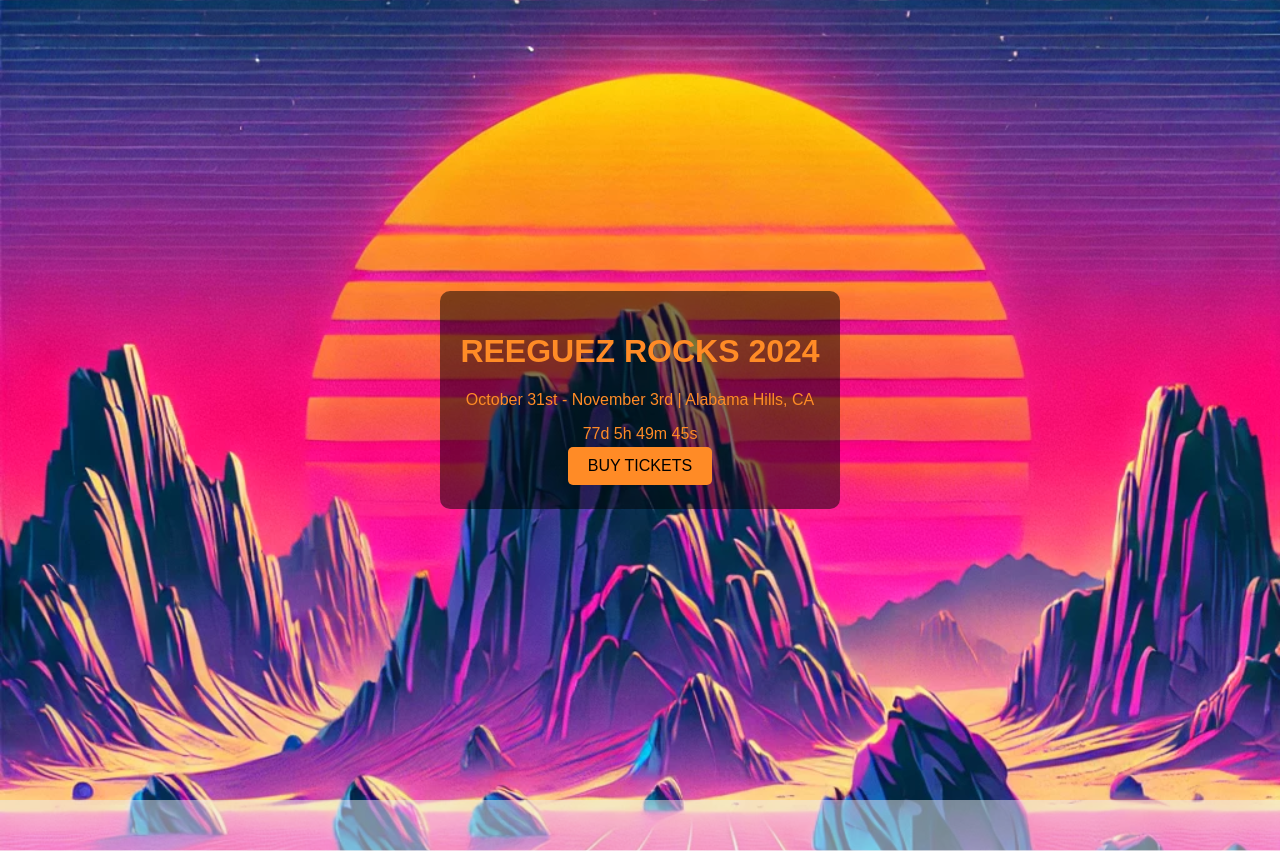
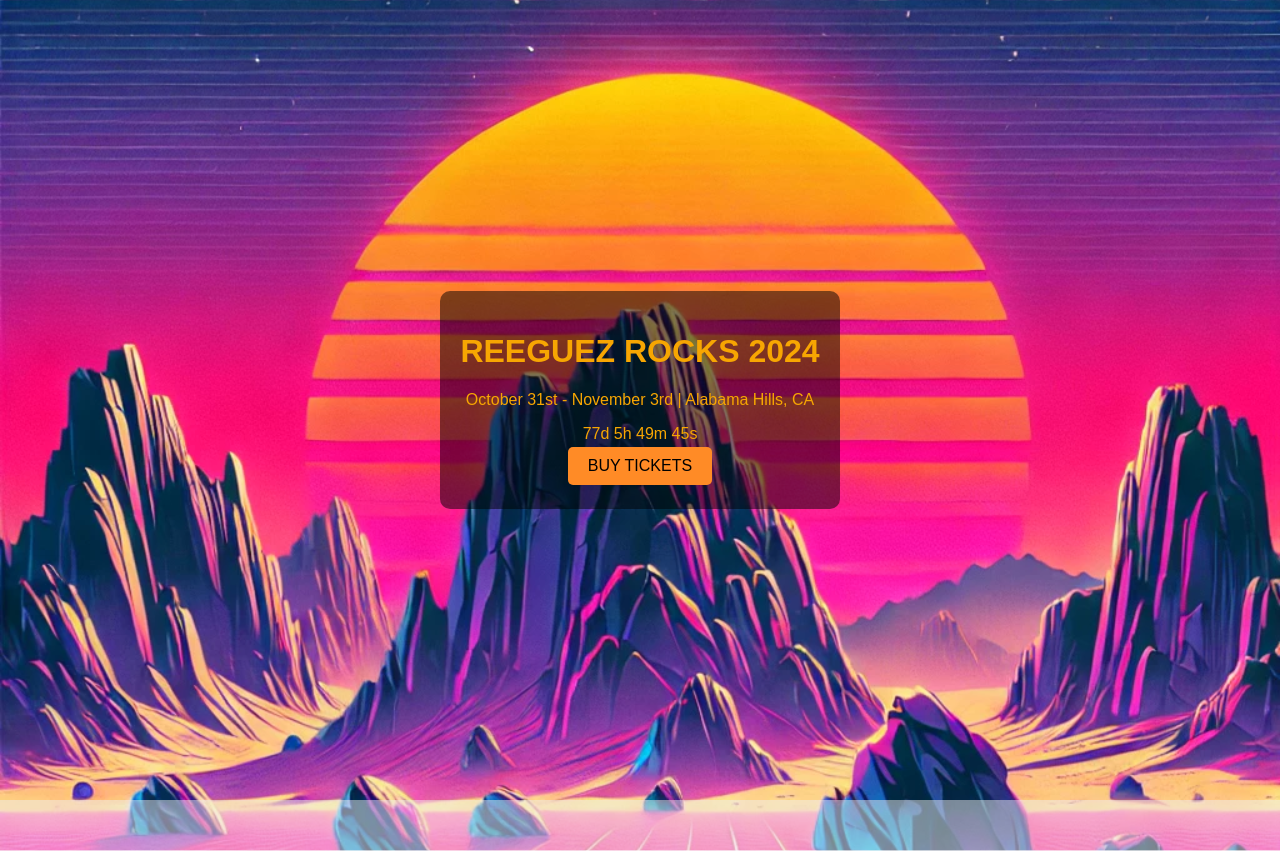
Before and after one commit to garrettw98/reeguezrocks.com, a plain HTML site: page index.html in a window 1280 px wide. Shown: the top 851 px of the page. Drawn offline with Linux system fonts and the light colour scheme.

Commit message:
Update index.html

```diff
--- a/index.html
+++ b/index.html
@@ -27,7 +27,7 @@
         }
         .content {
             text-align: center;
-            color: #ff8b26;
+            color: #f7a602;
             background-color: rgba(0, 0, 0, 0.5);
             padding: 20px;
             border-radius: 10px;
```
